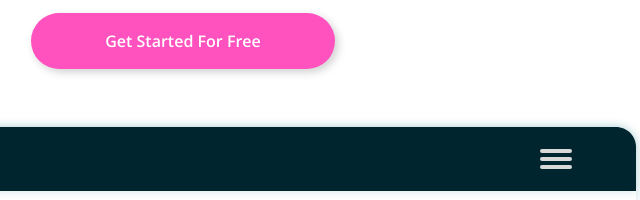
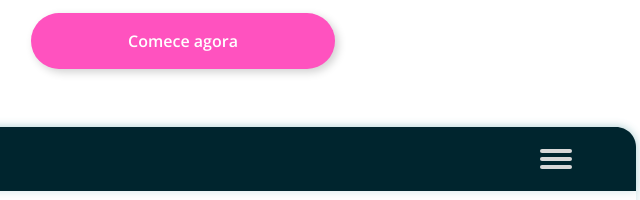
Before and after one commit to gaberelaa/Huddle.landingpage, a plain HTML site: page index.html in a window 1280 px wide. Shown: the part 411-611 px from the top of the page, 457-1097 px from the left. Drawn offline with nearby package versions, Linux system fonts and the light colour scheme.

Commit message:
Update index.html

```diff
--- a/index.html
+++ b/index.html
@@ -48,7 +48,7 @@
                             <p class="py-lg-3 py-3 px-3">
                                 O Huddle reimagina a forma como construímos comunidades. Você tem uma voz, assim como a sua audiência. Crie conexões com seus usuários enquanto se envolve em discussões genuínas.
                             </p>
-                            <button class="button py-3 py-lg-3 px-lg-5"><a href="">Get Started For Free</a></button>
+                            <button class="button py-3 py-lg-3 px-lg-5"><a href="">Comece agora</a></button>
                         </div>
                     </div>
                 </div>
```
